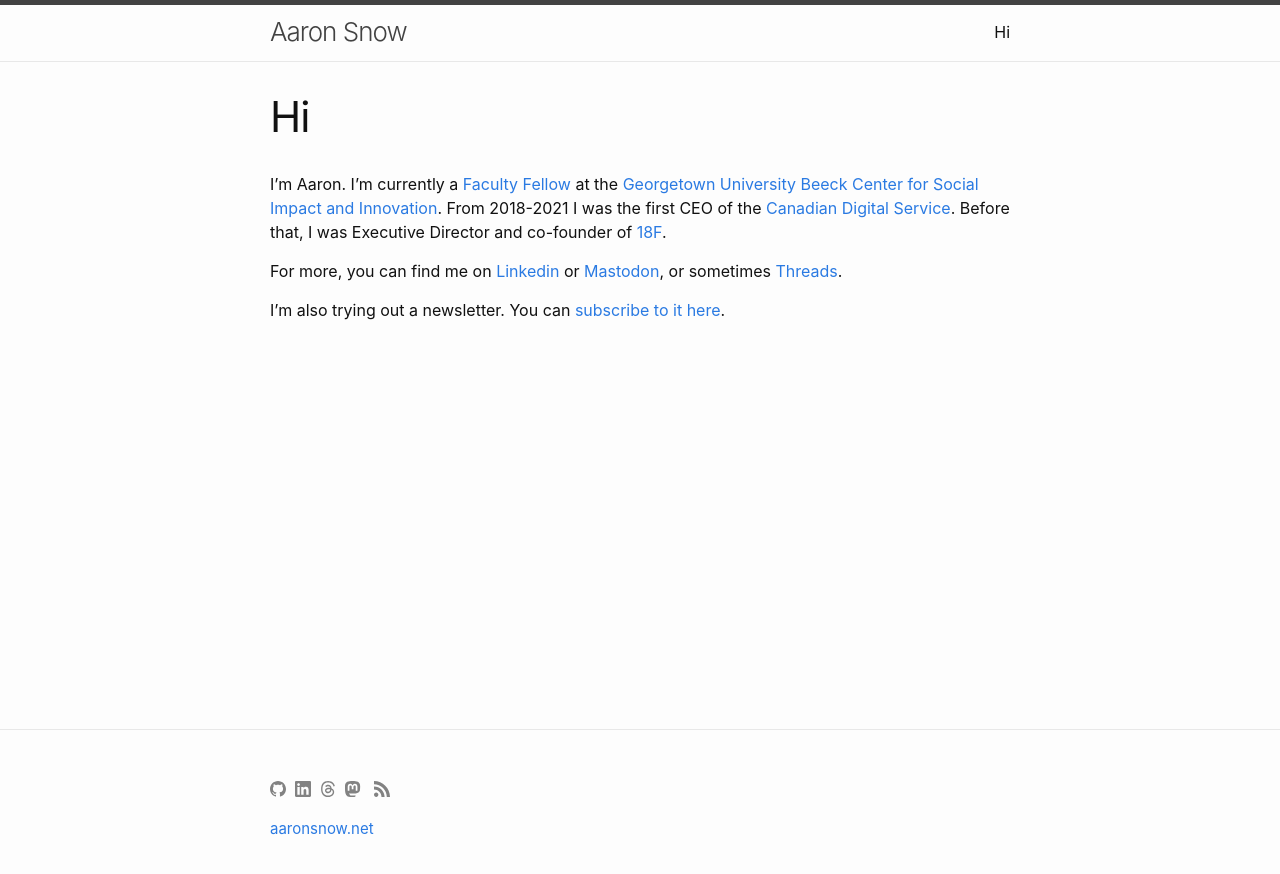
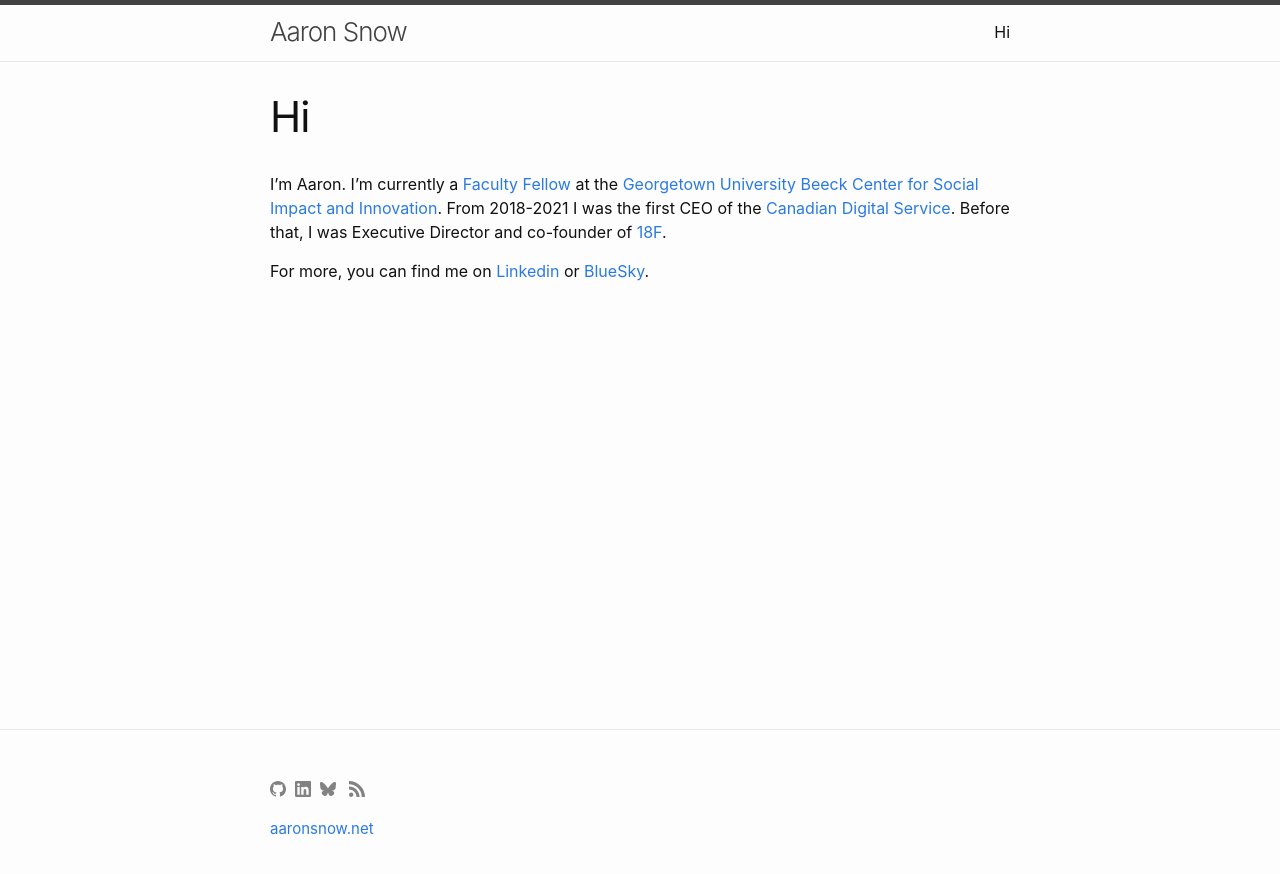
Before and after one commit to aaronsnow/aaronsnow.github.io, a Jekyll site: the page built from hi.md, in a window 1280 px wide. Shown: the top 874 px of the page. Built offline with Jekyll 4.4.1, drawn with Linux system fonts in a browser that asks for light colours.

Commit message:
update social links and refs

```diff
--- a/_config.yml
+++ b/_config.yml
@@ -39,6 +39,7 @@
   social_links:
     twitter: aaronsnow
     threads: aaronfromcleveland
+    bluesky: asnow.bsky.social
     github: aaronsnow
     linkedin: aaronsnow
     mastodon:
@@ -47,6 +48,7 @@
 
 twitter_username: aaronsnow
 threads_username: aaronfromcleveland
+bluesky_username: asnow.bsky.social
 github_username:  aaronsnow
 linkedin_username: aaronsnow
 mastodon_username: aaronsnow
--- a/_includes/social.html
+++ b/_includes/social.html
@@ -23,7 +23,8 @@
   {%- if site.twitter_username -%}<li><a href="https://www.twitter.com/{{ site.twitter_username| cgi_escape | escape }}"><svg class="svg-icon"><use xlink:href="{{ '/assets/minima-social-icons.svg#twitter' | relative_url }}"></use></svg> <span class="username">{{ site.twitter_username| escape }}</span></a></li>{%- endif -%}
   {%- if site.instagram_username -%}<li><a href="https://instagram.com/{{ site.instagram_username| cgi_escape | escape }}"><svg class="svg-icon"><use xlink:href="{{ '/assets/minima-social-icons.svg#instagram' | relative_url }}"></use></svg> <span class="username">{{ site.instagram_username| escape }}</span></a></li>{%- endif -%}
   {%- if site.youtube_username -%}<li><a href="https://youtube.com/{{ site.youtube_username| cgi_escape | escape }}"><svg class="svg-icon"><use xlink:href="{{ '/assets/minima-social-icons.svg#youtube' | relative_url }}"></use></svg> <span class="username">{{ site.youtube_username| escape }}</span></a></li>{%- endif -%}
-</ul>
+  {%- if site.mastodon_username and site.mastodon_instance -%}<li><a rel="me" href="https://{{ site.mastodon_instance| cgi_escape | escape}}/@{{site.mastodon_username}}"><svg class="svg-icon"><use xlink:href="{{ '/assets/minima-social-icons.svg#mastodon' | relative_url }}"></use></svg> <span class="username">{{ site.mastodon_username|escape }}</span></a></li>{%- endif -%}
+  </ul>
 
 -->
 
@@ -31,8 +32,7 @@
 <ul class="social-media-list">
   {%- if site.github_username -%}<li><a href="https://github.com/{{ site.github_username| cgi_escape | escape }}"><svg class="svg-icon"><use xlink:href="{{ '/assets/minima-social-icons.svg#github' | relative_url }}"></use></svg> <span class="username">{{ site.github_username| escape }}</span></a></li>{%- endif -%}
   {%- if site.linkedin_username -%}<li><a href="https://www.linkedin.com/in/{{ site.linkedin_username| cgi_escape | escape }}"><svg class="svg-icon"><use xlink:href="{{ '/assets/minima-social-icons.svg#linkedin' | relative_url }}"></use></svg> <span class="username">{{ site.linkedin_username| escape }}</span></a></li>{%- endif -%}
-  {%- if site.threads_username -%}<li><a href="https://threads.net/{{ site.threads_username| cgi_escape | escape }}"><svg class="svg-icon"><use xlink:href="{{ '/assets/minima-social-icons.svg#threads' | relative_url }}"></use></svg> <span class="username">{{ site.threads_username| escape }}</span></a></li>{%- endif -%}
-  {%- if site.mastodon_username and site.mastodon_instance -%}<li><a rel="me" href="https://{{ site.mastodon_instance| cgi_escape | escape}}/@{{site.mastodon_username}}"><svg class="svg-icon"><use xlink:href="{{ '/assets/minima-social-icons.svg#mastodon' | relative_url }}"></use></svg> <span class="username">{{ site.mastodon_username|escape }}</span></a></li>{%- endif -%}
+  {%- if site.bluesky_username -%}<li><a href="https://bsky.app/profile/{{ site.bluesky_username| cgi_escape | escape }}"><svg class="svg-icon"><use xlink:href="{{ '/assets/minima-social-icons.svg#bluesky' | relative_url }}"></use></svg> <span class="username">{{ site.bluesky_username| escape }}</span></a></li>{%- endif -%}
   {%- if site.rss -%}<li><a href="{{ 'feed.xml' | relative_url }}"><svg class="svg-icon"><use xlink:href="{{ '/assets/minima-social-icons.svg#rss' | relative_url }}"></use></svg> <span>{{ site.rss | escape }}</span></a></li>{%- endif -%}
 
 
--- a/hi.md
+++ b/hi.md
@@ -9,6 +9,4 @@
 From 2018-2021 I was the first CEO of the [Canadian Digital Service](https://digital.canada.ca).
 Before that, I was Executive Director and co-founder of [18F](https://18f.gsa.gov).
 
-For more, you can find me on [Linkedin](https://linkedin.com/in/aaronsnow) or [Mastodon](https://mastodon.social/@aaronsnow), or sometimes [Threads](https://threads.net/aaronfromcleveland).
-
-I'm also trying out a newsletter. You can [subscribe to it here](https://buttondown.email/aaronsnow).
+For more, you can find me on [Linkedin](https://linkedin.com/in/aaronsnow) or [BlueSky](https://bsky.app/profile/asnow.bsky.social).
```
Also changed, not shown: assets/minima-social-icons.svg.
